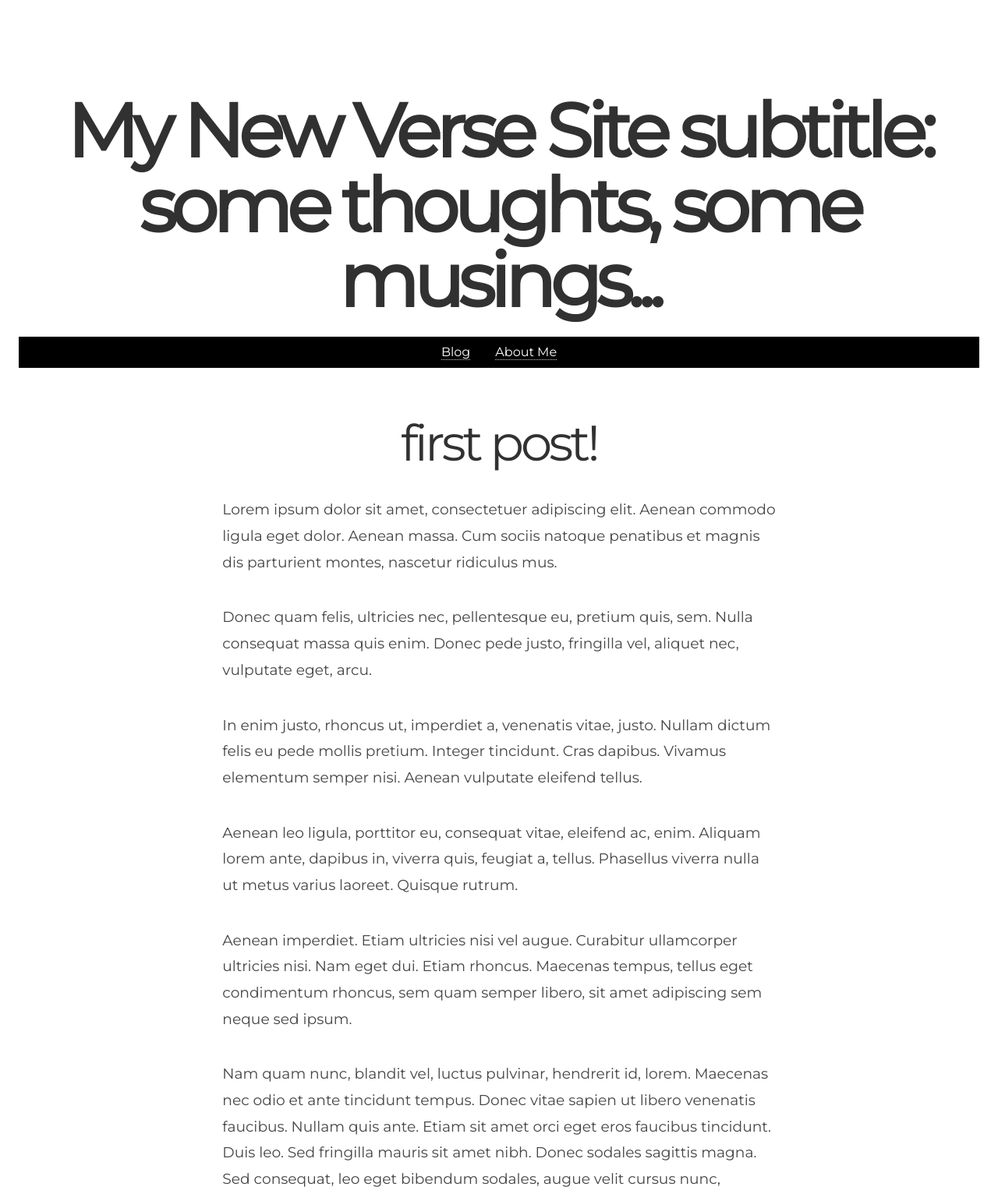
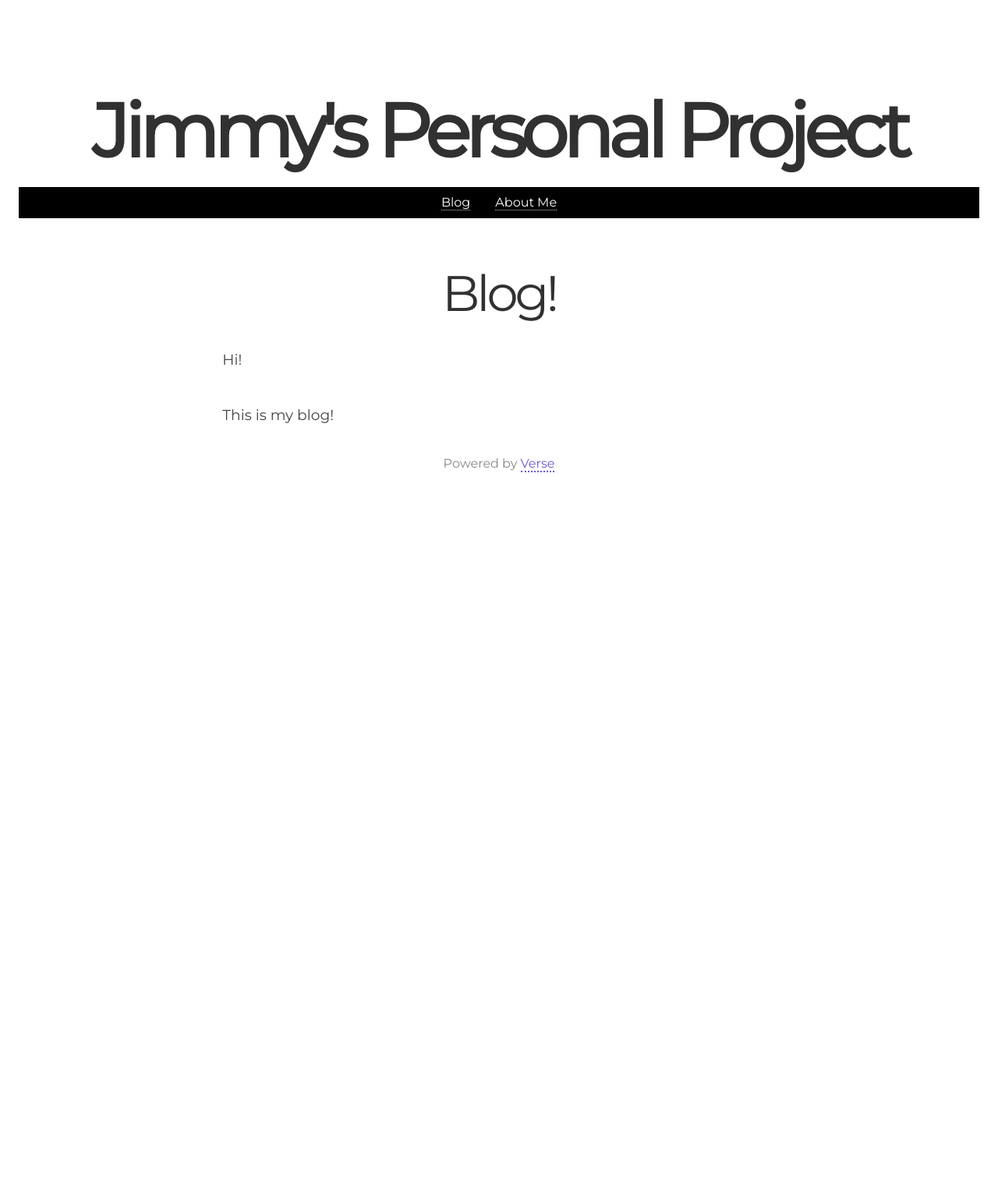
Before and after one commit to jimmyhong23/jimmyhong23.com, a plain HTML site: page jimmyhong23.com/htdocs/writings/first-post.html in a window 1280 px wide. Shown: the top 1532 px of the page at 78% size. After the commit the page ends 800 px from the top, so only its background shows below. Drawn offline with Linux system fonts and the light colour scheme.

Commit message:
Add files via upload

```diff
--- a/jimmyhong23.com/htdocs/writings/first-post.html
+++ b/jimmyhong23.com/htdocs/writings/first-post.html
@@ -9,19 +9,19 @@
 
 
 <meta property="og:type"        content="article">
-<meta property="og:title"       content="first post!">
-<meta property="og:site_name"   content="My New Verse Site subtitle: some thoughts, some musings...">
-<meta property="og:url"         content="http://example.com/writings/first-post.html">
+<meta property="og:title"       content="Blog!">
+<meta property="og:site_name"   content="Jimmy's Personal Project">
+<meta property="og:url"         content="http://jimmyhong23.com/writings/first-post.html">
 
 <meta property="og:description" content="I'm sure it's enthralling and interesting">
-<title>first post! - My New Verse Site subtitle: some thoughts, some musings...</title>
+<title>Blog! - Jimmy's Personal Project</title>
 
 
 <link rel="stylesheet" href="/style.css">
-<link rel="alternate home" type="application/rss+xml" title="My New Verse Site subtitle: some thoughts, some musings... - RSS feed" href="/feed.xml">
+<link rel="alternate home" type="application/rss+xml" title="Jimmy's Personal Project - RSS feed" href="/feed.xml">
 </head>
 <body>
-  <h1>My New Verse Site subtitle: some thoughts, some musings...</h1>
+  <h1>Jimmy's Personal Project</h1>
   <nav>
     <li><a href="">Blog</a></li>
     <li><a href="/about">About Me</a></li>
@@ -29,19 +29,11 @@
 
   <main>
 
-<h2>first post!</h2>
+<h2>Blog!</h2>
 <p></p>
-<p>Lorem ipsum dolor sit amet, consectetuer adipiscing elit. Aenean commodo ligula eget dolor. Aenean massa. Cum sociis natoque penatibus et magnis dis parturient montes, nascetur ridiculus mus.</p>
+<p>Hi! </p>
 
-<p>Donec quam felis, ultricies nec, pellentesque eu, pretium quis, sem. Nulla consequat massa quis enim. Donec pede justo, fringilla vel, aliquet nec, vulputate eget, arcu.</p>
-
-<p>In enim justo, rhoncus ut, imperdiet a, venenatis vitae, justo. Nullam dictum felis eu pede mollis pretium. Integer tincidunt. Cras dapibus. Vivamus elementum semper nisi. Aenean vulputate eleifend tellus.</p>
-
-<p>Aenean leo ligula, porttitor eu, consequat vitae, eleifend ac, enim. Aliquam lorem ante, dapibus in, viverra quis, feugiat a, tellus. Phasellus viverra nulla ut metus varius laoreet. Quisque rutrum.</p>
-
-<p>Aenean imperdiet. Etiam ultricies nisi vel augue. Curabitur ullamcorper ultricies nisi. Nam eget dui. Etiam rhoncus. Maecenas tempus, tellus eget condimentum rhoncus, sem quam semper libero, sit amet adipiscing sem neque sed ipsum.</p>
-
-<p>Nam quam nunc, blandit vel, luctus pulvinar, hendrerit id, lorem. Maecenas nec odio et ante tincidunt tempus. Donec vitae sapien ut libero venenatis faucibus. Nullam quis ante. Etiam sit amet orci eget eros faucibus tincidunt. Duis leo. Sed fringilla mauris sit amet nibh. Donec sodales sagittis magna. Sed consequat, leo eget bibendum sodales, augue velit cursus nunc, </p>
+<p>This is my blog!</p>
   </main>
 
   <footer>
```
Also changed, not shown: jimmyhong23.com/htdocs/feed.xml (+8 -16 lines), jimmyhong23.com/htdocs/index.html (+6 -14 lines), 4 other files.
